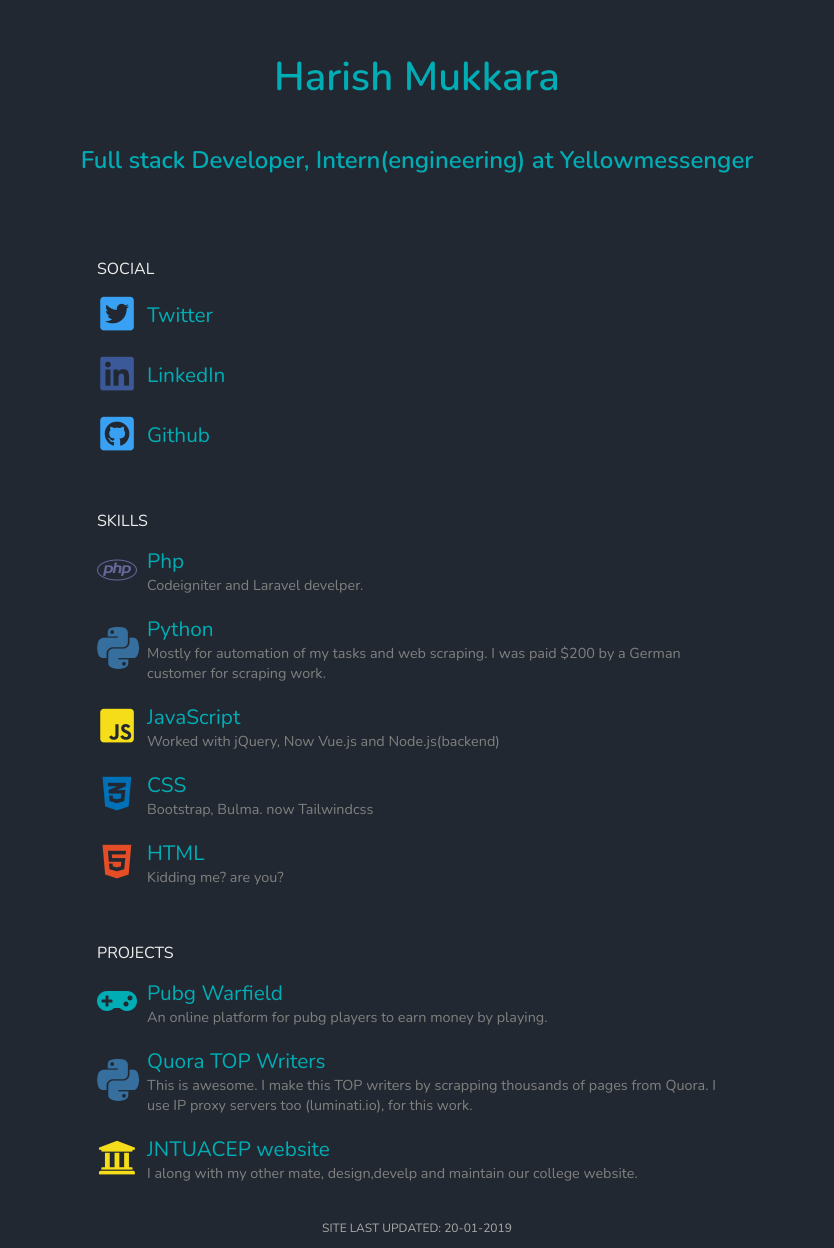
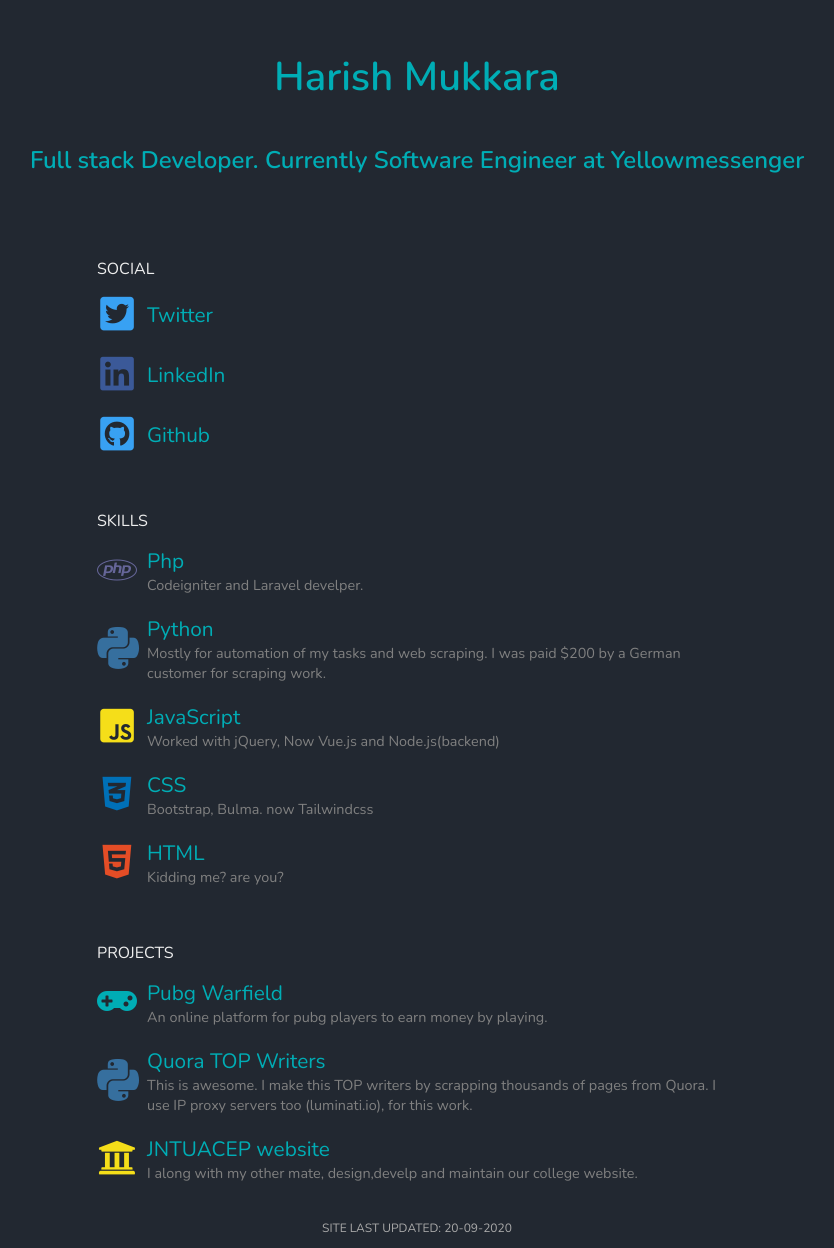
Before and after one commit to harish-mukkara/harish-mukkara, a plain HTML site: page index.html in a window 1280 px wide. Shown: the part 205-1453 px from the top of the page, without its empty margins (223-1057 px from the left). Drawn offline with nearby package versions, Linux system fonts and the light colour scheme.

Commit message:
changes index.html

```diff
--- a/index.html
+++ b/index.html
@@ -21,7 +21,7 @@
 
 			<div class="center">
 				<h1>Harish Mukkara</h1>
-				<h4>Full stack Developer, Intern(engineering) at <a
+				<h4>Full stack Developer. Currently Software Engineer at <a
 						href="https://yellowmessenger.com/">Yellowmessenger</a></h4>
 			</div>
 			<!-- social card -->
@@ -249,7 +249,7 @@
 
 		</div>
 		<div style="text-align:center;color:#aaa;font-size: .75rem;text-transform: uppercase;">
-			<p>Site Last updated: 20-01-2019</p>
+			<p>Site Last updated: 20-09-2020</p>
 		</div>
 </body>
 
```
